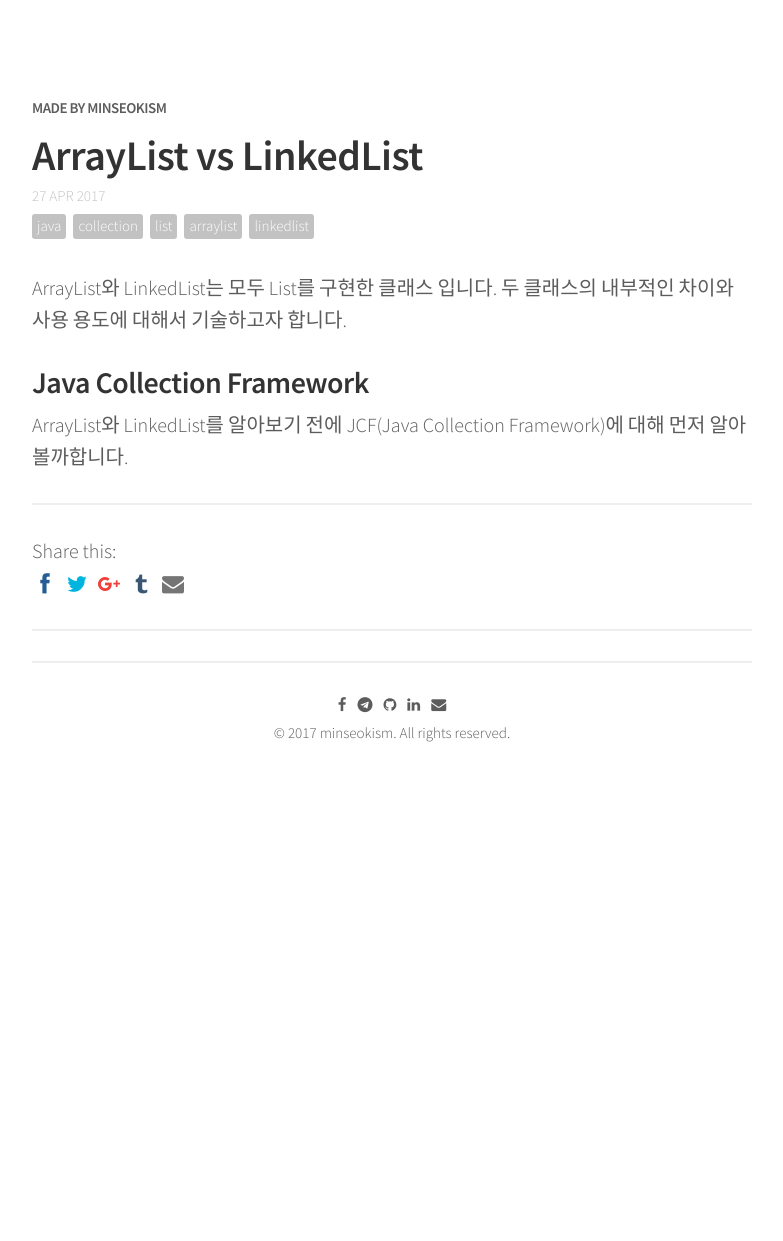
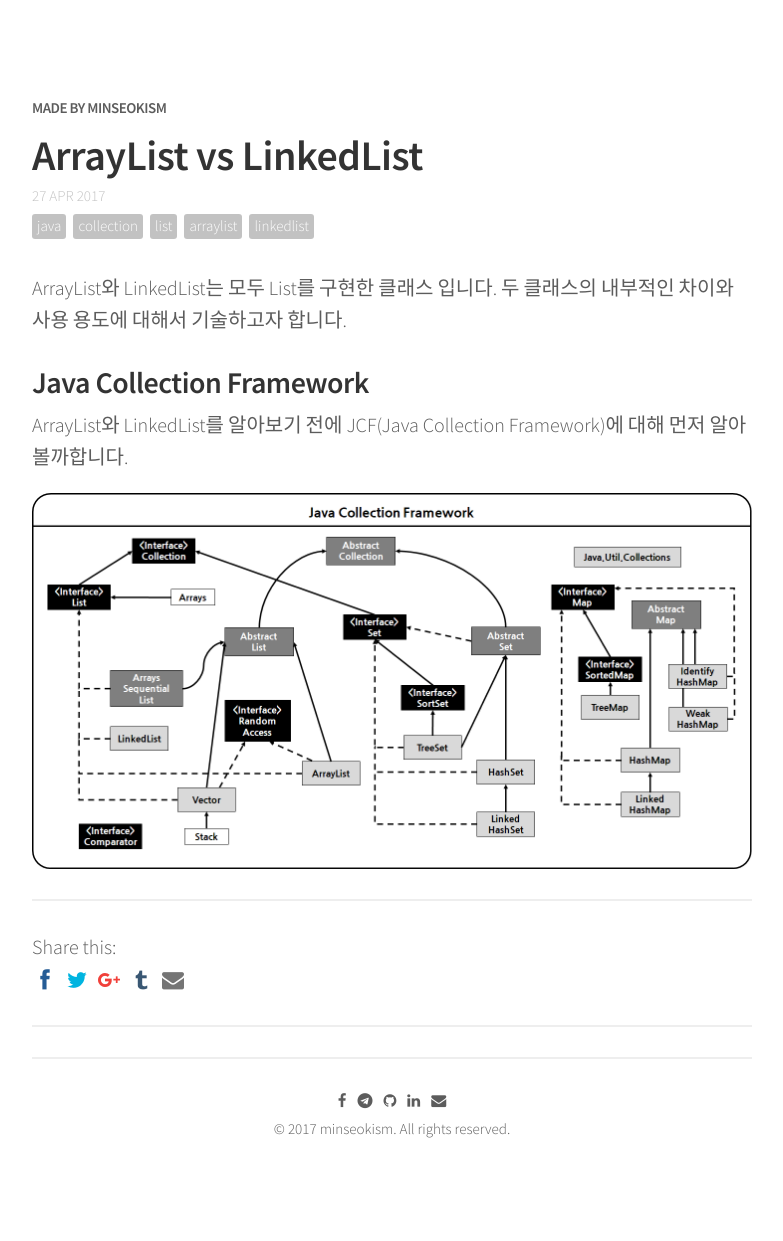
Before and after one commit to minseokism/minseokism.github.io, a Jekyll site: the page built from _posts/2017-04-27-arraylist_linkedlist_01.md, in a window 1280 px wide. Shown: the whole page, without its empty margins (248-1031 px from the left). Built offline with Jekyll 4.4.1, drawn with Linux system fonts in a browser that asks for light colours; comment, search, counter and statistics services are not loaded; before the commit the page ends 900 px from its top, so only the background shows below that.

Commit message:
Changed post-06

```diff
--- a/_posts/2017-04-27-arraylist_linkedlist_01.md
+++ b/_posts/2017-04-27-arraylist_linkedlist_01.md
@@ -11,3 +11,5 @@ ArrayList와 LinkedList는 모두 List를 구현한 클래스 입니다. 두 클
 
 ### Java Collection Framework
 ArrayList와 LinkedList를 알아보기 전에 JCF(Java Collection Framework)에 대해 먼저 알아볼까합니다.
+
+![JCF](/images/20170427/JCF.png){: .center-image}
```
Also changed, not shown: images/20170427/JCF.png (added).
